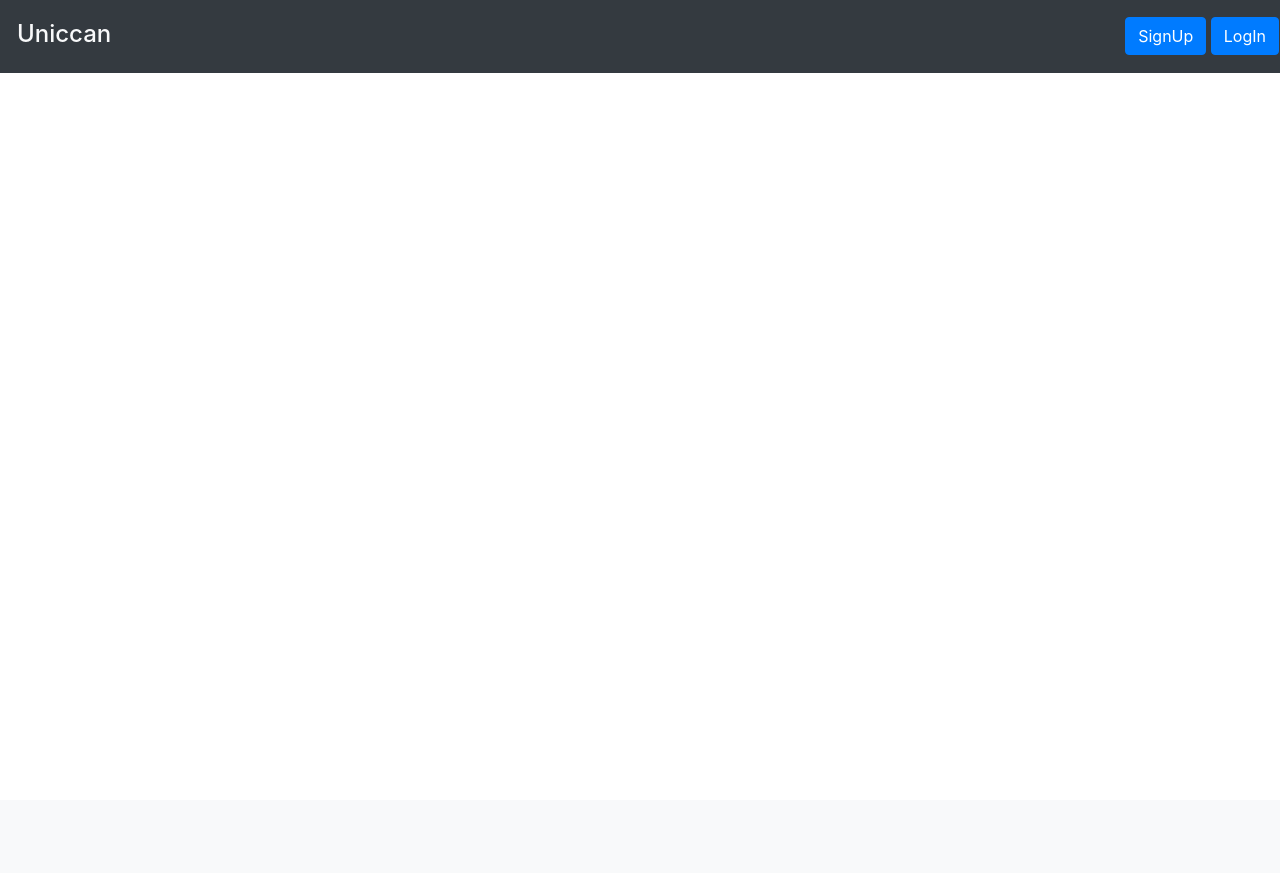
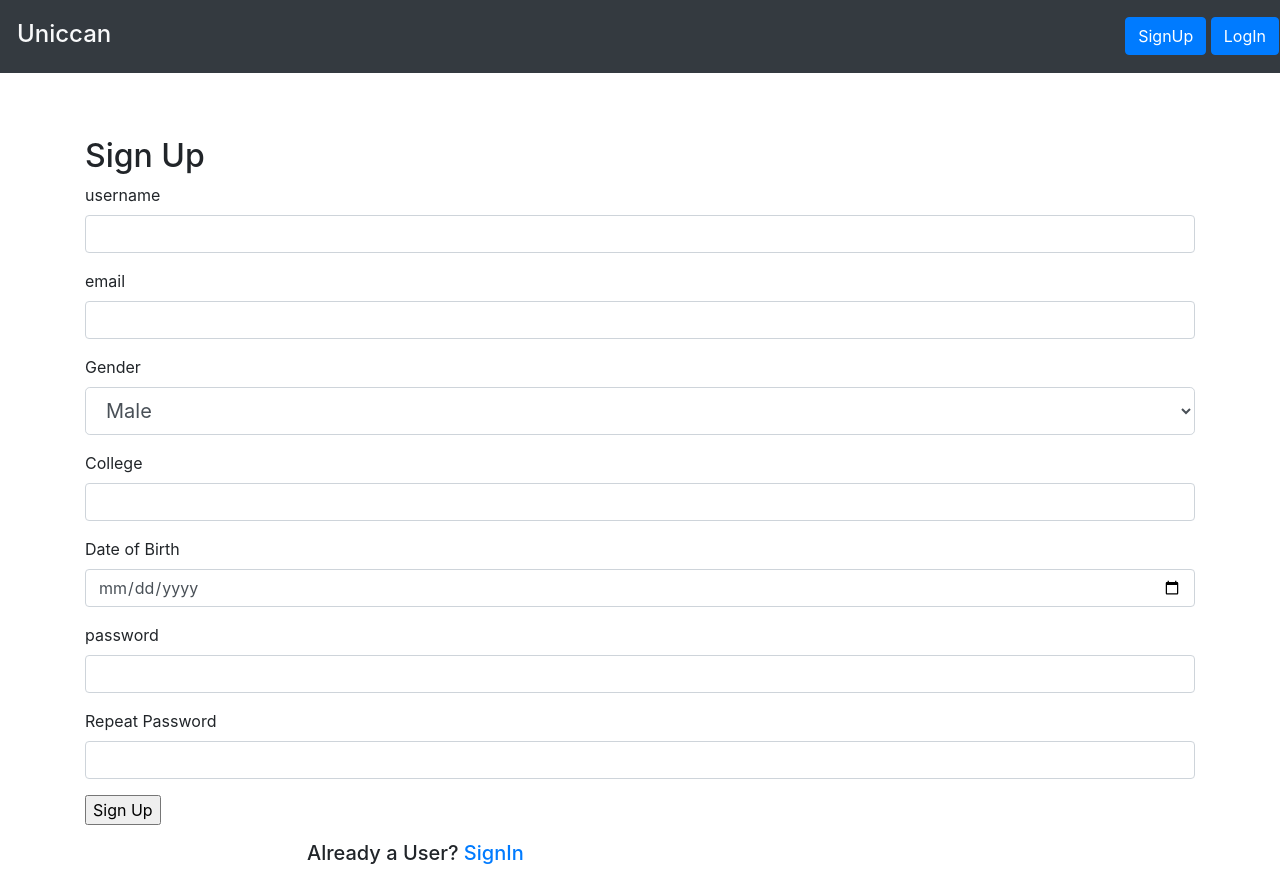
Before and after one commit to MUKESHSIHAG/uniccan, a Flask app: page /signup in a window 1280 px wide. Before the commit the page ends 73 px from the top, so only its background shows below. Run offline with Flask 2, Linux system fonts and the light colour scheme; some libraries are stand-ins or nearby versions.

Commit message:
Corrected form rendering

```diff
--- a/app/forms.py
+++ b/app/forms.py
@@ -1,5 +1,6 @@
 from flask_wtf import FlaskForm
-from wtforms import StringField, PasswordField, BooleanField, SubmitField, TextAreaField, RadioField, DateField
+from wtforms import StringField, PasswordField, BooleanField, SubmitField, TextAreaField, SelectField
+from wtforms.fields.html5 import DateField
 from wtforms.validators import InputRequired, Email, Length, ValidationError, DataRequired, EqualTo
 from app.models import User, Circle
 
@@ -17,7 +18,7 @@ class RegisterForm(FlaskForm):
     email = StringField('email', validators=[InputRequired(), Email(message='Invalid email'), Length(max=50)])
     username = StringField('username', validators=[InputRequired(), Length(min=4, max=15)])
     college = StringField('College',validators=[InputRequired()])
-    gender = RadioField('Gender',validators=[InputRequired()],choices=[('1','Male'),('2','Female')])
+    gender = SelectField('Gender',validators=[InputRequired()],choices=[('M','Male'),('F','Female')])
     dob = DateField('Date of Birth')
     password = PasswordField('password', validators=[InputRequired(), Length(min=6, max=12)])
     password2 = PasswordField(
--- a/app/routes.py
+++ b/app/routes.py
@@ -1,6 +1,6 @@
 from app import app, db
 from app.forms import LoginForm, RegisterForm, CreateCircleForm
-from flask import render_template, redirect, url_for, flash
+from flask import render_template, redirect, url_for, flash, request
 from app.models import User, Circle
 from flask_login import login_user, logout_user, current_user, login_required
 from werkzeug.security import generate_password_hash, check_password_hash
@@ -25,12 +25,20 @@ def login():
                 return redirect(url_for('login'))
         return '<h1>Invalid username or password</h1>'
         #return '<h1>' + form.username.data + ' ' + form.password.data + '</h1>'
-
+    print('here')
     return render_template('login.html', form=form)
 
 @app.route('/signup', methods=['GET', 'POST'])
 def signup():
     form = RegisterForm()
+    if request.method == 'POST':
+        print(form.username.data)
+        print(form.username)
+        print(form.dob)
+        print(dir(form.dob))
+        print(form.dob.data)
+    print(form.dob.data)
+    print('here')
     if form.validate_on_submit():
         hashed_password = generate_password_hash(form.password.data, method='sha256')
         new_user = User(username=form.username.data, email=form.email.data, password=hashed_password, gender=form.gender.data, college=form.college.data, dob=form.dob.data)
@@ -40,7 +48,7 @@ def signup():
         return redirect(url_for('login'))
         # return '<h1>New user has been created!</h1>'
         #return '<h1>' + form.username.data + ' ' + form.email.data + ' ' + form.password.data + '</h1>'
-
+    print('sadjfkasldf')
     return render_template('signup.html', form=form)
 
 @app.route('/dashboard')
--- a/app/templates/base.html
+++ b/app/templates/base.html
@@ -7,7 +7,8 @@
     <script src="https://cdnjs.cloudflare.com/ajax/libs/popper.js/1.14.7/umd/popper.min.js" integrity="sha384-UO2eT0CpHqdSJQ6hJty5KVphtPhzWj9WO1clHTMGa3JDZwrnQq4sF86dIHNDz0W1" crossorigin="anonymous"></script>
     <script src="https://stackpath.bootstrapcdn.com/bootstrap/4.3.1/js/bootstrap.min.js" integrity="sha384-JjSmVgyd0p3pXB1rRibZUAYoIIy6OrQ6VrjIEaFf/nJGzIxFDsf4x0xIM+B07jRM" crossorigin="anonymous"></script>
     <link rel="stylesheet" href="https://maxcdn.bootstrapcdn.com/bootstrap/4.3.1/css/bootstrap.min.css">
-    <title>Uniccan</title>
+
+    <title>{% block title%}Uniccan{% endblock %}</title>
 </head>
 <body>
   {% if(current_user.is_anonymous) %}
@@ -73,7 +74,8 @@
     {% endfor %}
     {% endif %}
     {% endwith %}
-
+    {% block content %}
+    {% endblock %}
   </div>
 </body>
 </html>
--- a/app/templates/signup.html
+++ b/app/templates/signup.html
@@ -4,70 +4,73 @@
 Sign Up
 {% endblock %}
 
-{% block styles %}
-
-<link rel="stylesheet" href="{{url_for('.static', filename='signin.css')}}">
-{% endblock %}
-
 {% block content %}
 {{ super() }}
-<!-- <div class="container" style="margin-top: 5%;"> -->
 <form method="POST" action="/signup">
   <h2 class="form-signin-heading">Sign Up</h2>
   {{ form.hidden_tag() }}
   <div class="form-row">
     <div class="form-group col-md-12">
-      <label for="inputEmail4">{{form.username.label}}</label>
-      <input type="text" class="form-control" id="inputEmail4" placeholder="username">
+      {{form.username.label}}
+      {{ form.username(class="form-control") }}
+      {% for error in form.username.errors %}
+      <span style="color: red;">[{{ error }}]</span>
+      {% endfor %}
     </div>
   </div>
   <div class="form-row">
     <div class="form-group col-md-12">
-      <label for="inputEmail4">{{form.email.label}}</label>
-      <input type="email" class="form-control" id="inputEmail4" placeholder="email">
+      {{form.email.label}}
+      {{ form.email(class="form-control") }}
+      {% for error in form.email.errors %}
+      <span style="color: red;">[{{ error }}]</span>
+      {% endfor %}
     </div>
   </div>
   <div class="form-group">
-      <label for="inputAddress">{{form.gender.label}}</label>
-      <select class="form-control form-control-lg">
-          <option>Male</option>
-          <option>Female</option>
-      </select>
+    {{ form.gender.label }}
+    {{ form.gender(class="form-control form-control-lg") }}
+    {% for error in form.gender.errors %}
+    <span style="color: red;">[{{ error }}]</span>
+    {% endfor %}
   </div>
   <div class="form-row">
     <div class="form-group col-md-12">
-      <label for="inputEmail4">{{form.college.label}}</label>
-      <input type="email" class="form-control" id="inputEmail4" placeholder="college ">
+      {{form.college.label}}
+      {{ form.college(class="form-control") }}
+      {% for error in form.college.errors %}
+      <span style="color: red;">[{{ error }}]</span>
+      {% endfor %}
     </div>
   </div>
   <div class="form-row">
     <div class="form-group col-md-12">
-      <label for="inputEmail4">{{form.dob.label}}</label>
-      <input type="date" class="form-control" id="inputEmail4" placeholder="dob">
+      {{ form.dob.label}}
+      {{ form.dob(class="form-control") }}
+      {% for error in form.dob.errors %}
+      <span style="color: red;">[{{ error }}]</span>
+      {% endfor %}
     </div>
   </div>
   <div class="form-row">
     <div class="form-group col-md-12">
-      <label for="inputEmail4">{{form.password.label}}</label>
-      <input type="password" class="form-control" id="inputEmail4" placeholder="password">
+      {{ form.password.label}}
+      {{ form.password(class="form-control")}}
+      {% for error in form.password.errors %}
+      <span style="color: red;">[{{ error }}]</span>
+      {% endfor %}
     </div>
   </div>
   <div class="form-row">
     <div class="form-group col-md-12">
-      <label for="inputEmail4">{{form.password2.label}}</label>
-      <input type="password2" class="form-control" id="inputpassword24" placeholder="password2">
+      {{ form.password2.label }}
+      {{ form.password2(class="form-control")}}
+      {% for error in form.password2.errors %}
+      <span style="color: red;">[{{ error }}]</span>
+      {% endfor %}
     </div>
   </div>
-    <!-- {{ wtf.form_field(form.username) }}
-    {{ wtf.form_field(form.email) }}
-    <h5>{{ form.gender.label }}</h5>
-    {{ wtf.form_field(form.gender) }}
-    {{ wtf.form_field(form.college) }}
-    {{ wtf.form_field(form.dob) }}
-    {{ wtf.form_field(form.password) }}
-    {{ wtf.form_field(form.password2)}}
-    {{ wtf.form_field(form.submit) }} -->
+  {{ form.submit() }}
+</form>
 <h5 style="padding-left:20%">Already a User? <a href="{{ url_for('login') }}">SignIn</a></h5>
-  </form>
-<!-- </div> -->
 {% endblock %}
```
Also changed, not shown: app/templates/login.html (+9 -12 lines), 2 other files. Lines whose indentation alone changed are shown as unchanged.
